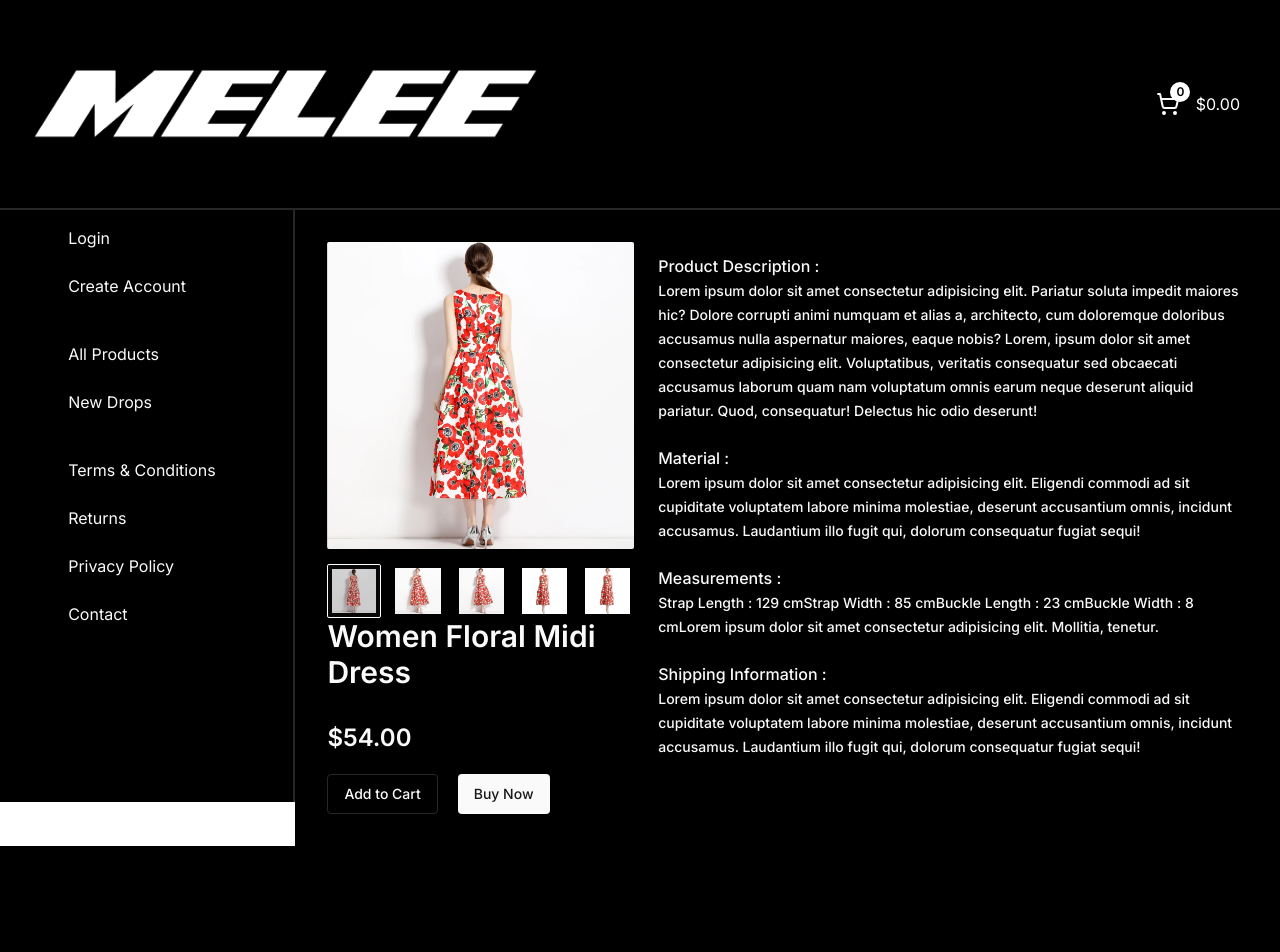
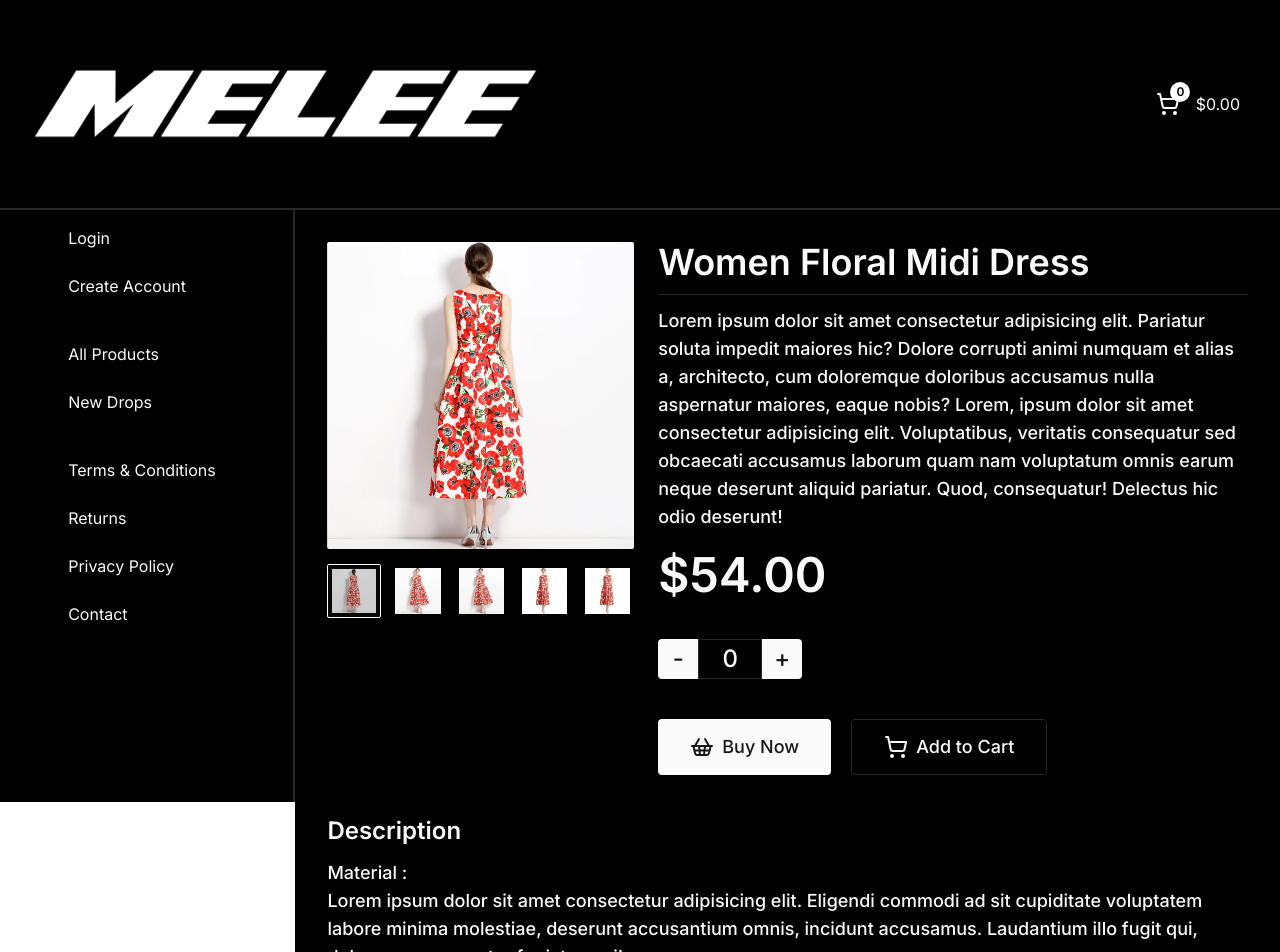
Before and after one commit to sakib-xrz/melee-client, a Next.js app: page /products/1 in a window 1280 px wide. Shown: the top 952 px of the page. Before the commit the page ends 846 px from the top, so only its background shows below. Built offline with nearby package versions, Linux system fonts and the light colour scheme.

Commit message:
Refactor code for improved performance and readability

```diff
--- a/app/(with-sidebar)/layout.jsx
+++ b/app/(with-sidebar)/layout.jsx
@@ -7,7 +7,7 @@ export default function WithSidebarLayout({ children }) {
       <Navbar />
 
       <div className="flex justify-between">
-        <div className="hidden bg-white lg:w-3/12 2xl:w-2/12 lg:block">
+        <div className="hidden bg-white lg:w-3/12 lg:block">
           <Sidebar />
         </div>
         <div className="w-full lg:w-9/12 xl:w-10/12">{children}</div>
--- a/app/(with-sidebar)/products/[uid]/page.jsx
+++ b/app/(with-sidebar)/products/[uid]/page.jsx
@@ -3,6 +3,7 @@
 import Container from "@/components/shared/Container";
 import ProductCarousel from "./components/ProductCarousel";
 import { Button } from "@/components/ui/button";
+import { ShoppingBasket, ShoppingCart } from "lucide-react";
 
 export default function ProductDetailsPage() {
   const images = [
@@ -15,65 +16,76 @@ export default function ProductDetailsPage() {
   return (
     <Container>
       <div className="flex flex-col md:flex-row gap-6 w-full">
-        <div className="w-full md:w-3/6 xl:w-1/3">
+        <div className="w-full md:w-2/6 xl:w-1/3">
           <ProductCarousel images={images} />
+        </div>
 
-          <h1 className="text-3xl pb-3 font-semibold">
+        <div className="w-full md:w-4/6 xl:w-2/3">
+          <h1 className="text-4xl pb-3 font-semibold line-clamp-2">
             Women Floral Midi Dress
           </h1>
+          <hr />
+          <p class="font-medium pt-3 text-lg line-clamp-3 xl:line-clamp-none">
+            Lorem ipsum dolor sit amet consectetur adipisicing elit. Pariatur
+            soluta impedit maiores hic? Dolore corrupti animi numquam et alias
+            a, architecto, cum doloremque doloribus accusamus nulla aspernatur
+            maiores, eaque nobis? Lorem, ipsum dolor sit amet consectetur
+            adipisicing elit. Voluptatibus, veritatis consequatur sed obcaecati
+            accusamus laborum quam nam voluptatum omnis earum neque deserunt
+            aliquid pariatur. Quod, consequatur! Delectus hic odio deserunt!
+          </p>
 
-          <div className="mt-5">
-            <h1 className="text-2xl font-semibold">$54.00</h1>
-            <div className="flex items-center gap-5 pt-5">
-              <Button className="rounded-sm" variant={"outline"}>
+          <div className="my-5 space-y-10">
+            <h1 className="text-5xl font-semibold">$54.00</h1>
+
+            <div>
+              <Button
+                size={"icon"}
+                className={"rounded-l-sm rounded-r-none text-2xl"}
+              >
+                -
+              </Button>
+              <Button
+                variant={"outline"}
+                className="rounded-none text-2xl pointer-events-none w-16"
+              >
+                0
+              </Button>
+              <Button
+                size={"icon"}
+                className={"rounded-r-sm rounded-l-none  text-2xl"}
+              >
+                +
+              </Button>
+            </div>
+
+            <div className="flex flex-col xs:flex-row items-center gap-5">
+              <Button
+                className="rounded-sm text-lg gap-2 max-xs:w-full"
+                size="lg"
+              >
+                <ShoppingBasket />
+                Buy Now
+              </Button>
+              <Button
+                className="rounded-sm text-lg gap-2 max-xs:w-full"
+                variant={"outline"}
+                size="lg"
+              >
+                <ShoppingCart />
                 Add to Cart
               </Button>
-              <Button className="rounded-sm">Buy Now</Button>
             </div>
           </div>
         </div>
+      </div>
 
-        <div className="w-full md:w-3/6 xl:w-2/3">
-          <p class="font-medium pt-3 pb-1">
-            Product Description : <br />
-            <span class="text-sm">
-              Lorem ipsum dolor sit amet consectetur adipisicing elit. Pariatur
-              soluta impedit maiores hic? Dolore corrupti animi numquam et alias
-              a, architecto, cum doloremque doloribus accusamus nulla aspernatur
-              maiores, eaque nobis? Lorem, ipsum dolor sit amet consectetur
-              adipisicing elit. Voluptatibus, veritatis consequatur sed
-              obcaecati accusamus laborum quam nam voluptatum omnis earum neque
-              deserunt aliquid pariatur. Quod, consequatur! Delectus hic odio
-              deserunt!
-            </span>
-          </p>
-
-          <p class="pt-5 font-medium pb-1">
+      <div className="space-y-5 py-5 text-lg">
+        <div>
+          <h4 className="text-2xl pb-3 font-semibold ">Description</h4>
+          <p class="font-medium">
             Material : <br />
-            <span class="text-sm">
-              Lorem ipsum dolor sit amet consectetur adipisicing elit. Eligendi
-              commodi ad sit cupiditate voluptatem labore minima molestiae,
-              deserunt accusantium omnis, incidunt accusamus. Laudantium illo
-              fugit qui, dolorum consequatur fugiat sequi!
-            </span>
-          </p>
-          <p class="pt-5 font-medium pb-1">
-            Measurements : <br />
-            <span class="space-y-3 text-sm">
-              <span>Strap Length : 129 cm</span>
-              <span>Strap Width : 85 cm</span>
-              <span>Buckle Length : 23 cm</span>
-              <span>Buckle Width : 8 cm</span>
-              <span>
-                Lorem ipsum dolor sit amet consectetur adipisicing elit.
-                Mollitia, tenetur.
-              </span>
-            </span>
-          </p>
-
-          <p class="pt-5 font-medium pb-1">
-            Shipping Information : <br />
-            <span class="text-sm">
+            <span>
               Lorem ipsum dolor sit amet consectetur adipisicing elit. Eligendi
               commodi ad sit cupiditate voluptatem labore minima molestiae,
               deserunt accusantium omnis, incidunt accusamus. Laudantium illo
@@ -81,6 +93,28 @@ export default function ProductDetailsPage() {
             </span>
           </p>
         </div>
+        <p class="font-medium">
+          Measurements : <br />
+          <span class="space-y-3">
+            <span>Strap Length : 129 cm</span>
+            <span>Strap Width : 85 cm</span>
+            <span>Buckle Length : 23 cm</span>
+            <span>Buckle Width : 8 cm</span>
+            <span>
+              Lorem ipsum dolor sit amet consectetur adipisicing elit. Mollitia,
+              tenetur.
+            </span>
+          </span>
+        </p>
+        <p class="font-medium">
+          Shipping Information : <br />
+          <span>
+            Lorem ipsum dolor sit amet consectetur adipisicing elit. Eligendi
+            commodi ad sit cupiditate voluptatem labore minima molestiae,
+            deserunt accusantium omnis, incidunt accusamus. Laudantium illo
+            fugit qui, dolorum consequatur fugiat sequi!
+          </span>
+        </p>
       </div>
     </Container>
   );
--- a/components/shared/Container.jsx
+++ b/components/shared/Container.jsx
@@ -1,7 +1,7 @@
 import { cn } from "@/lib/utils";
 
 export default function Container({ children, extraClassName }) {
-  const containerClasses = cn("mx-auto", "p-5", "lg:p-8", extraClassName);
+  const containerClasses = cn("mx-auto p-5 lg:p-8 max-w-7xl", extraClassName);
 
   return <div className={containerClasses}>{children}</div>;
 }
--- a/components/ui/button.jsx
+++ b/components/ui/button.jsx
@@ -22,8 +22,8 @@ const buttonVariants = cva(
       },
       size: {
         default: "h-10 px-4 py-2",
-        sm: "h-9 rounded-md px-3",
-        lg: "h-11 rounded-md px-8",
+        sm: "h-8 rounded-md px-3",
+        lg: "h-14 rounded-md px-8",
         icon: "h-10 w-10",
       },
     },
```
